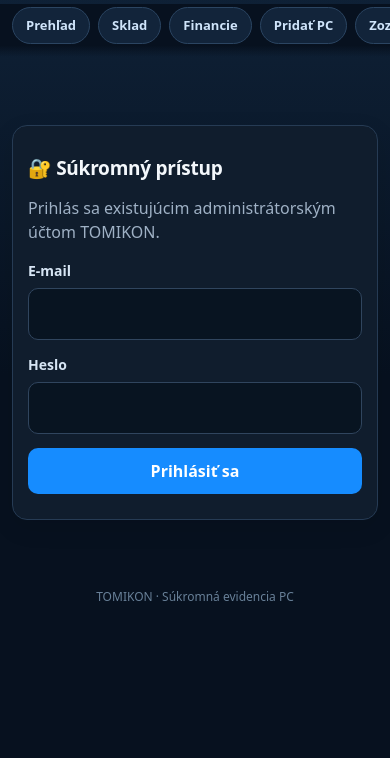
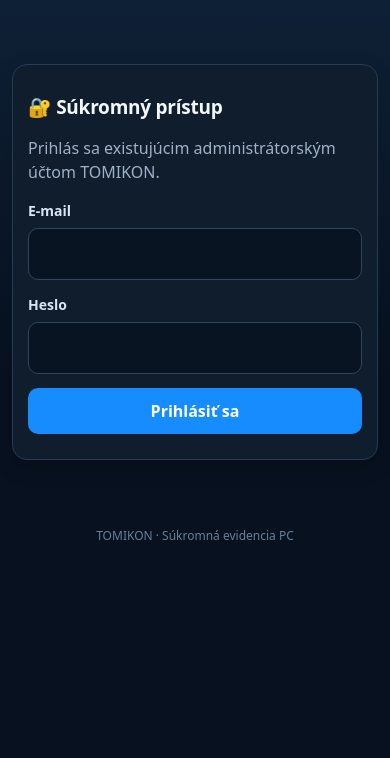
Before and after one commit to TomiServis/tomikon, a plain HTML site: page moje-pc.html in a window 390 px wide. Shown: the part 86-844 px from the top of the page. Drawn offline with nearby package versions, Linux system fonts and the light colour scheme.

Commit message:
Update moje-pc.html

```diff
--- a/moje-pc.html
+++ b/moje-pc.html
@@ -189,10 +189,6 @@ body{background:linear-gradient(180deg,#10243b 0,#07111f 460px,#07111f 100%)}
 @media(prefers-reduced-motion:reduce){.sale-toast{transition:none}.sale-confetti{display:none}}
 
 
-/* v23 – prehľadnejšie rozloženie a rýchla navigácia */
-.quick-nav{display:flex;gap:8px;overflow-x:auto;padding:3px 1px 13px;margin:-7px 0 16px;scrollbar-width:thin;position:sticky;top:0;z-index:20;background:linear-gradient(180deg,#07111f 78%,transparent);}
-.quick-nav a{flex:0 0 auto;text-decoration:none;color:#cfe4fa;background:#12243a;border:1px solid #2b4562;border-radius:999px;padding:8px 13px;font-size:13px;font-weight:750;white-space:nowrap}
-.quick-nav a:focus,.quick-nav a:hover{background:#1b4164;border-color:#3999ed;outline:none}
 main#app{display:flex;flex-direction:column;gap:18px}
 main#app>.grid{margin:0;scroll-margin-top:65px}
 main#app>.panel{margin:0;scroll-margin-top:65px}
@@ -220,11 +216,8 @@ main#app>.panel{margin:0;scroll-margin-top:65px}
  .grid{grid-template-columns:repeat(2,minmax(0,1fr));gap:9px}
  .stat{padding:12px}
  .cards{grid-template-columns:1fr;gap:11px}
- .quick-nav{margin-left:-12px;margin-right:-12px;padding-left:12px;padding-right:12px}
  .pc{padding:14px}
 }
-@media(prefers-reduced-motion:reduce){.quick-nav a{scroll-behavior:auto}}
-
 </style>
 
 <style>
@@ -239,7 +232,6 @@ main#app>.panel{margin:0;scroll-margin-top:65px}
 </head>
 <body><div class="wrap">
 <header class="top"><div><div class="eyebrow">Súkromná evidencia</div><h1>Moje PC <span style="color:#55adff">TOMIKON</span></h1><div class="muted" style="font-size:14px">Nákupy · výdavky · predaje · zisk</div></div><button id="logout" class="btn secondary hidden">Odhlásiť</button></header>
-<nav class="quick-nav" aria-label="Rýchla navigácia"><a href="#prehled">Prehľad</a><a href="#sklad">Sklad</a><a href="#financie">Financie</a><a href="#pridat">Pridať PC</a><a href="#zoznam">Zoznam PC</a><a href="#zalohovanie">Záloha</a></nav>
 <section id="login" class="panel login"><h2>🔐 Súkromný prístup</h2><p class="muted">Prihlás sa existujúcim administrátorským účtom TOMIKON.</p><form id="loginForm"><div class="field"><label for="email">E-mail</label><input id="email" type="email" autocomplete="username" required></div><div class="field"><label for="password">Heslo</label><input id="password" type="password" autocomplete="current-password" required></div><button class="btn" style="width:100%">Prihlásiť sa</button><div id="loginMsg" class="msg error"></div></form></section>
 <main id="app" class="hidden">
 <nav class="app-tabs" aria-label="Hlavné sekcie">
```
